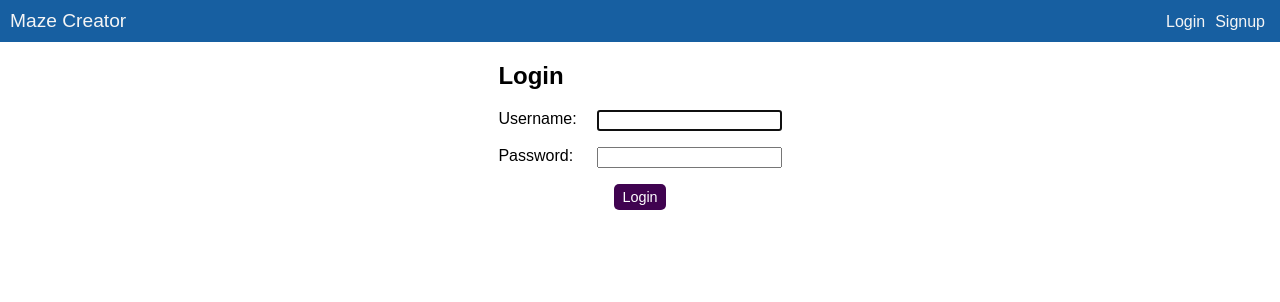
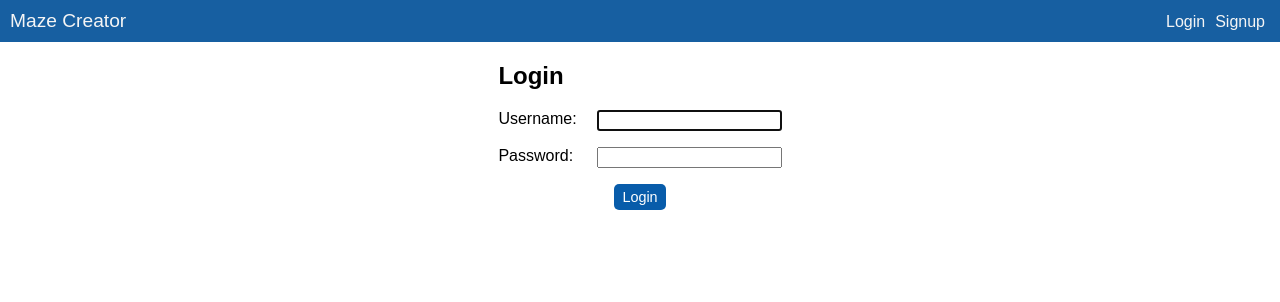
Before and after one commit to ShouvikGhosh2048/MazeCreator, a Django app: page /accounts/login/ in a window 1280 px wide. Shown: the top 302 px of the page. Run offline with Django 4.2, Linux system fonts and the light colour scheme.

Commit message:
Fixed a uniform blue color, and added it to login page.

```diff
--- a/main_app/static/main_app/css/maze_detail.css
+++ b/main_app/static/main_app/css/maze_detail.css
@@ -36,7 +36,7 @@
     padding: 5px;
     color: white;
     text-decoration: none;
-    background-color: rgb(0, 113, 189);
+    background-color: rgb(8, 92, 170);
     border-radius: 2px;
     padding: 7px;
     margin-right: 10px;
@@ -64,7 +64,7 @@ button, #bookmark {
     padding: 5px;
     color: white;
     text-decoration: none;
-    background-color: rgb(0, 113, 189);
+    background-color: rgb(8, 92, 170);
     cursor: pointer;
     border-radius: 2px;
     padding: 7px;
--- a/main_app/static/main_app/css/register_form.css
+++ b/main_app/static/main_app/css/register_form.css
@@ -31,7 +31,7 @@ form p {
     padding: 5px 8px;
     cursor: pointer;
     color: white;
-    background-color: rgb(64, 3, 80);
+    background-color: rgb(8, 92, 170);
     border: none;
     border-radius: 5px;
 }
```
